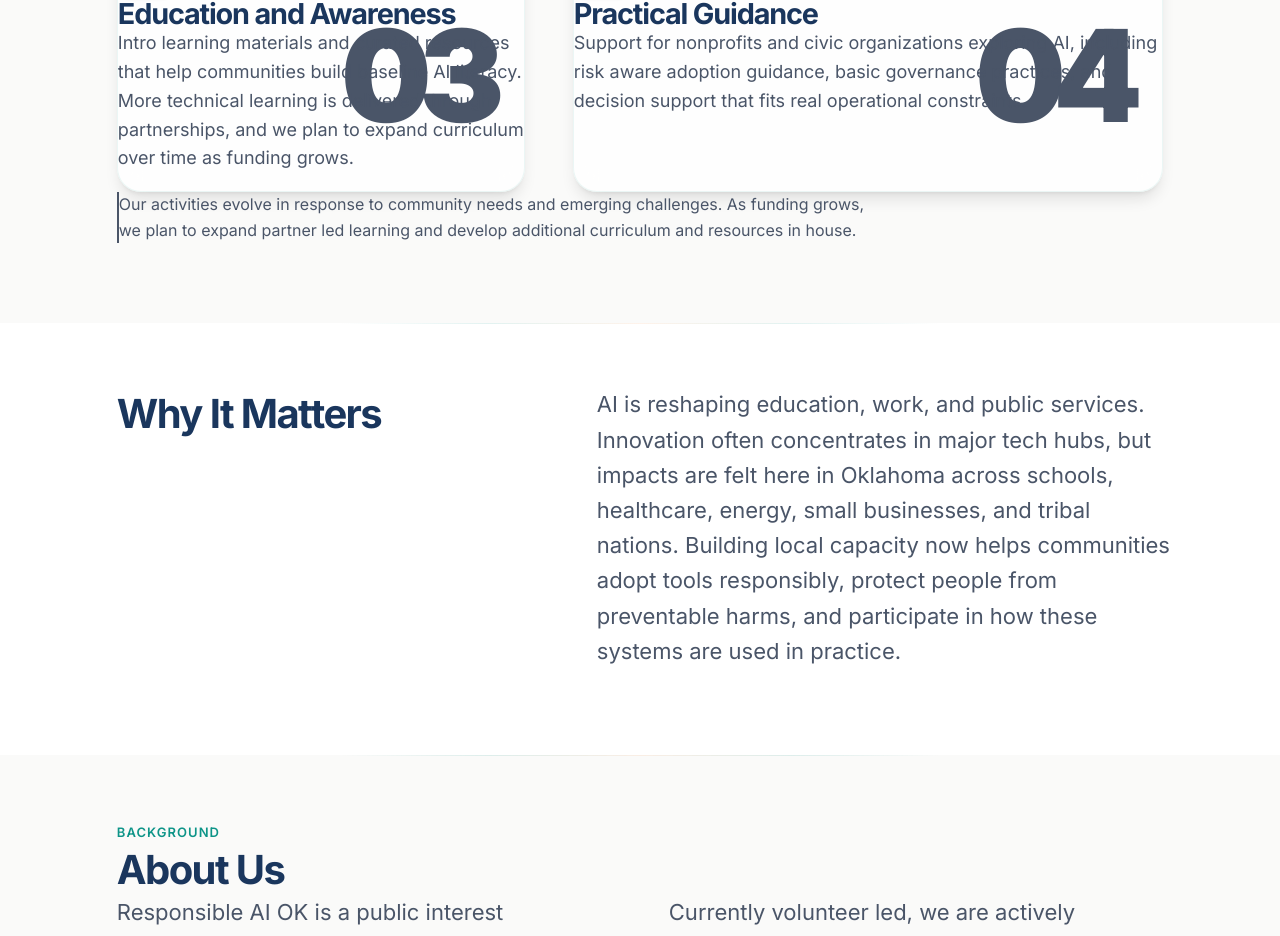
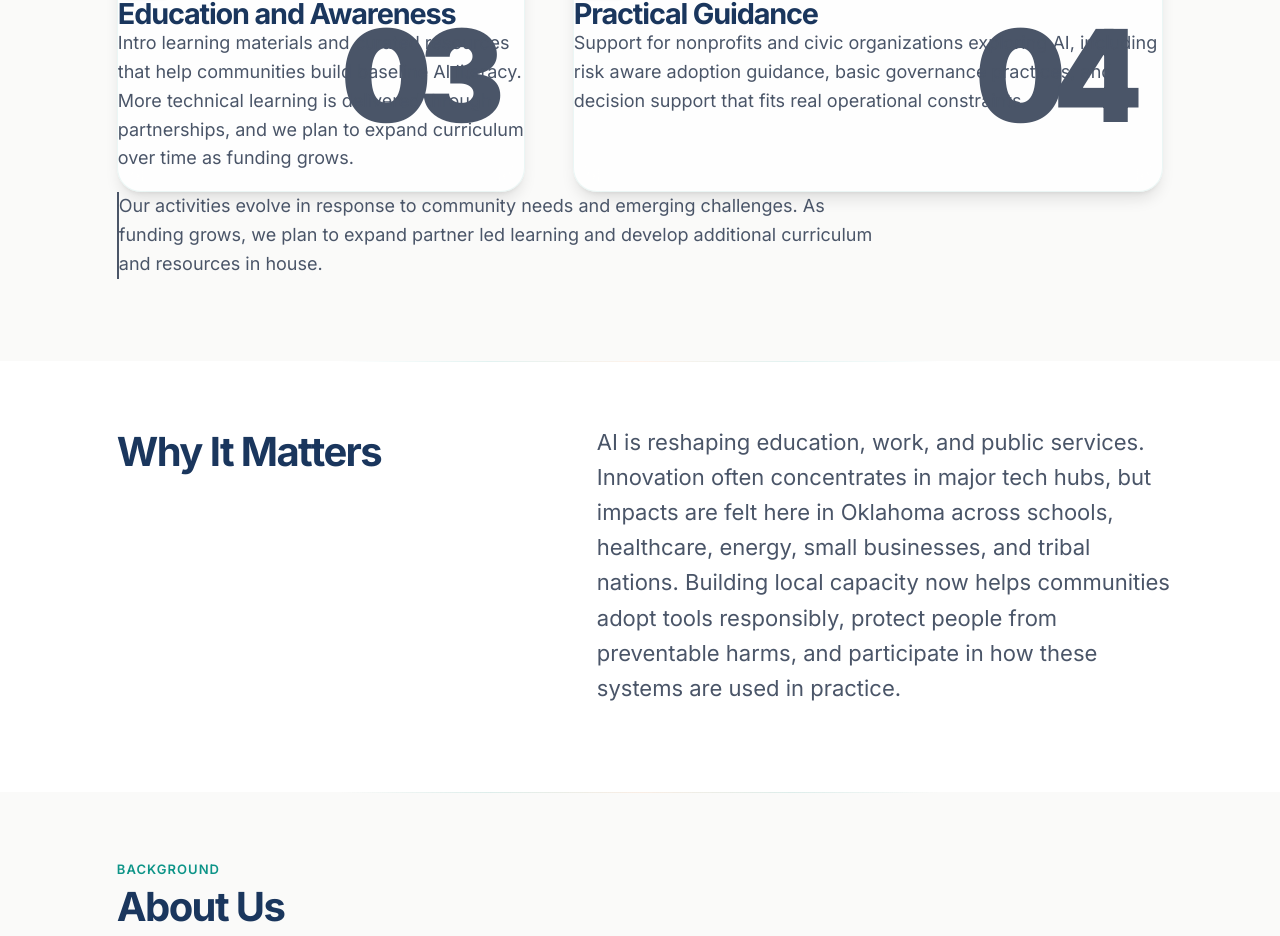
Before and after one commit to denkodes/responsibleaiok, a Next.js app: page / in a window 1280 px wide. Shown: the part 1635-2571 px from the top of the page. Built offline with nearby package versions, Linux system fonts and the light colour scheme; no server answers.

Commit message:
fix: mission right-align on desktop, improve card spacing, enhance scroll

```diff
--- a/app/globals.css
+++ b/app/globals.css
@@ -255,14 +255,21 @@
   animation-delay: 4s;
 }
 
-/* Smooth scroll with spring physics */
+/* Enhanced scroll with momentum and spring physics */
 html {
   scroll-behavior: smooth;
   scroll-padding-top: 100px;
   /* Accounts for fixed nav */
 }
 
-/* Optional: Scroll snap for section-to-section navigation */
+/* Smooth momentum scrolling */
+@supports (-webkit-overflow-scrolling: touch) {
+  html {
+    -webkit-overflow-scrolling: touch;
+  }
+}
+
+/* Refined section-to-section snap */
 @media (min-width: 1024px) {
   body {
     scroll-snap-type: y proximity;
--- a/components/ActivitiesSection.tsx
+++ b/components/ActivitiesSection.tsx
@@ -198,15 +198,15 @@ export default function ActivitiesSection() {
                     })}
                 </div>
 
-                {/* Professional closing note with subtle accent */}
+                {/* Professional closing note with generous spacing */}
                 <div
                     className={cn(
-                        "mt-16 max-w-3xl",
+                        "mt-24 max-w-3xl",
                         isVisible && "fade-in fade-in-delay-4"
                     )}
                 >
-                    <div className="pl-6 border-l-2 border-taupe-gold/30">
-                        <p className="text-base text-slate/80 leading-relaxed">
+                    <div className="pl-6 border-l-2 border-coral-warm/30">
+                        <p className="text-lg text-slate/90 leading-relaxed font-normal">
                             {ACTIVITIES_CONTENT.closingLine}
                         </p>
                     </div>
--- a/components/MissionSection.tsx
+++ b/components/MissionSection.tsx
@@ -67,15 +67,15 @@ export default function MissionSection() {
             aria-labelledby="mission-heading"
         >
             <div className="container-custom">
-                {/* Swiss asymmetric balance - right-aligned to contrast left hero */}
-                <div className="max-w-5xl ml-auto">
+                {/* Swiss asymmetric balance - right-aligned on desktop */}
+                <div className="max-w-5xl lg:ml-auto">
                     <div className={cn(
                         "space-y-8",
                         isVisible && "fade-in"
                     )}>
                         {/* Section heading */}
                         <div className="space-y-4">
-                            <div className="h-0.5 w-12 bg-taupe-gold" />
+                            <div className="h-0.5 w-12 bg-coral-warm" />
                             <h2
                                 id="mission-heading"
                                 className="text-3xl md:text-5xl font-black text-navy-deep tracking-tight leading-tight max-w-3xl"
@@ -93,7 +93,7 @@ export default function MissionSection() {
                                 {MISSION_CONTENT.statement}
                             </p>
                             {MISSION_CONTENT.supportLine && (
-                                <p className="text-base md:text-lg text-slate/80 font-normal italic border-l-2 border-taupe-gold/30 pl-6">
+                                <p className="text-base md:text-lg text-slate/80 font-normal italic border-l-2 border-coral-warm/30 pl-6">
                                     {MISSION_CONTENT.supportLine}
                                 </p>
                             )}
```
